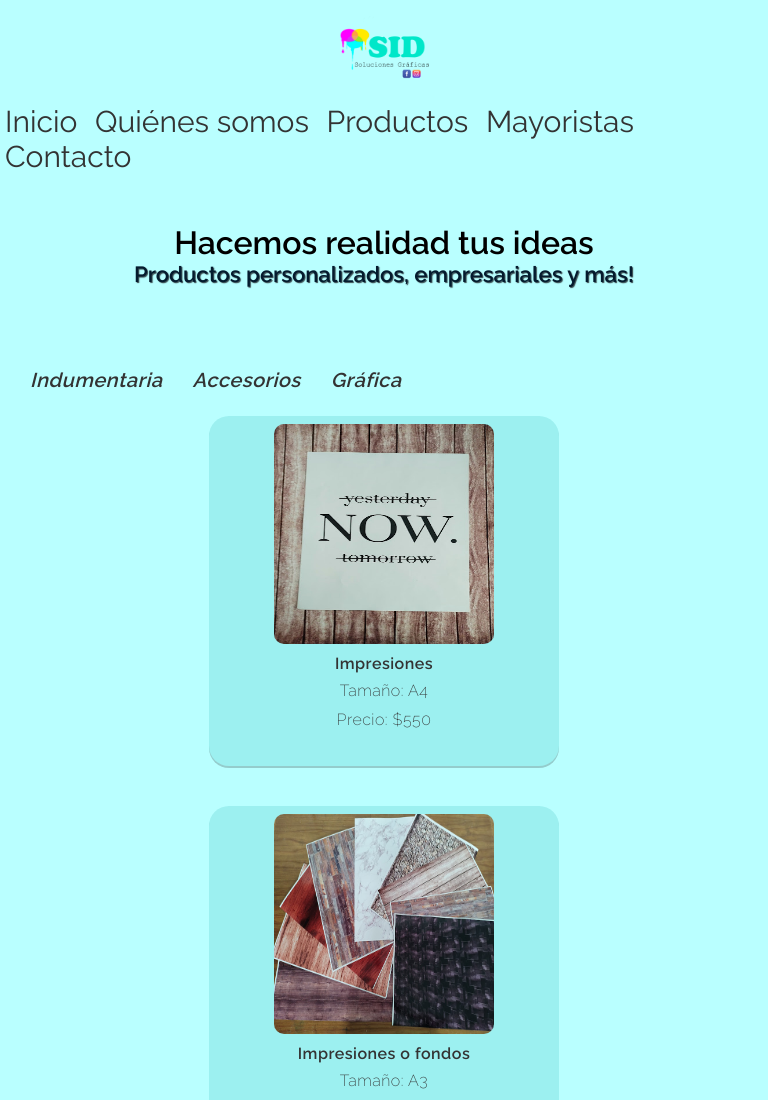
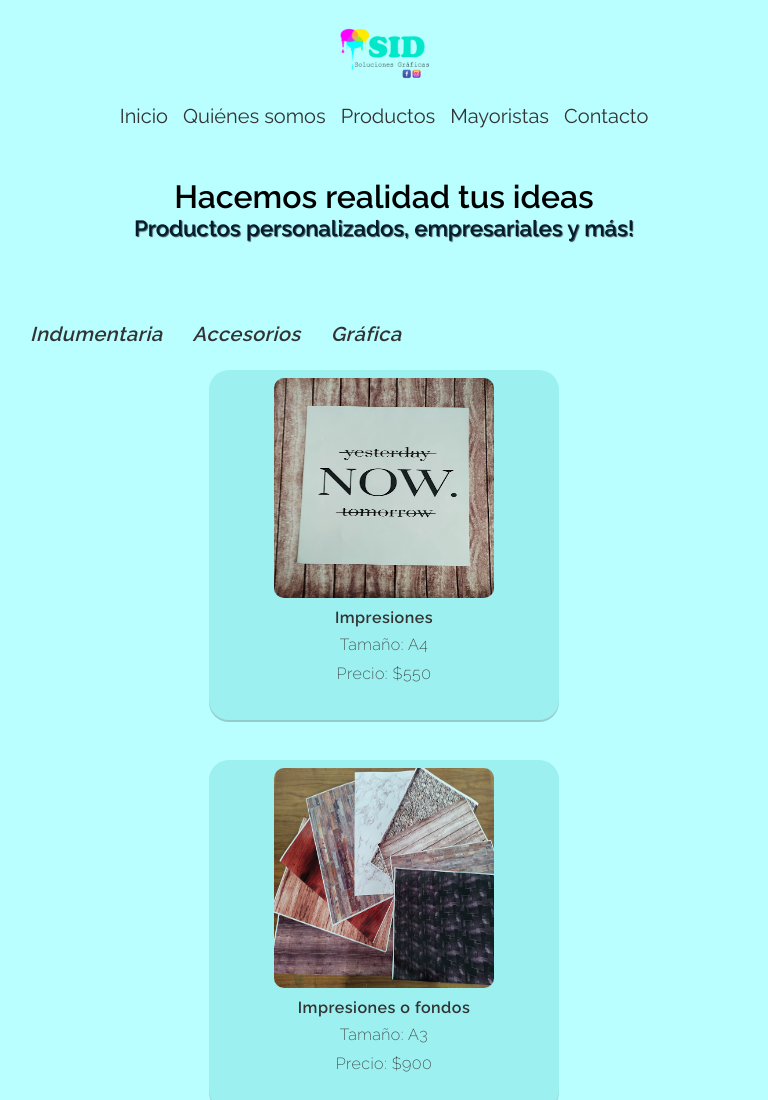
Before and after one commit to victoriatofalo/PreEntrega3-Tofalo, a website: page pages/grafica.html in a window 768 px wide. Shown: the top 1100 px of the page. Drawn offline with Linux system fonts and the light colour scheme.

Commit message:
Commit variables

```diff
--- a/scss/colors.scss
+++ b/scss/colors.scss
@@ -5,7 +5,3 @@ $fondohover: #80e4e4;
 $hoverlinks:rgb(4, 27, 46);
 
 $fontcolor:#333333;
-
-.font-size{
-    font-size:100px;
-}
--- a/scss/style.scss
+++ b/scss/style.scss
@@ -80,7 +80,7 @@ main .textos_main_principal {
     flex-direction: column;
     letter-spacing: 0.03em;
     line-height: 1.6;
-    background-color:  $fondoF;
+    background-color:  $fondo;
     background-size: cover;
     background-repeat: no-repeat;
     background-attachment: unset;
@@ -125,46 +125,42 @@ main .boton_main_principal {
         "footer footer";
     }
 
-    .logo {
+    .logo{
       width: 50px;
     }
-
     .navbar {
       flex-direction: row;
       gap: 30px;
       font-size: 10px;
     }
-
-    .textos_main_principal {
+    .textos_main_principal{
       font-size: 12px;
     }
   }
 
   @media screen and (min-width: 475px) and (max-width:1000px) {
-
-
-    .logo {
+    header {
+      display: flex;
+      align-items: center;
+      justify-content: space-around;
+    }
+    .logo{
       width: 100px;
     }
-
     .navbar {
-        flex-direction: row;
-        gap: 30px;
-        font-size: 30px;
+      font-size: 20px;
     }
-
-    .textos_main_principal {
+    .textos_main_principal{
       font-size: 16px;
     }
   }
+  @media screen and (min-width: 1001px){
 
-@media screen and (min-width: 1001px) {
-
-    .logo {
+    .logo{
       width: 125px;
     }
 
-    .textos_main_principal {
+    .textos_main_principal{
       font-size: 35px;
     }
   }
```
Also changed, not shown: css/stylecss.css. Lines whose indentation alone changed are shown as unchanged.
